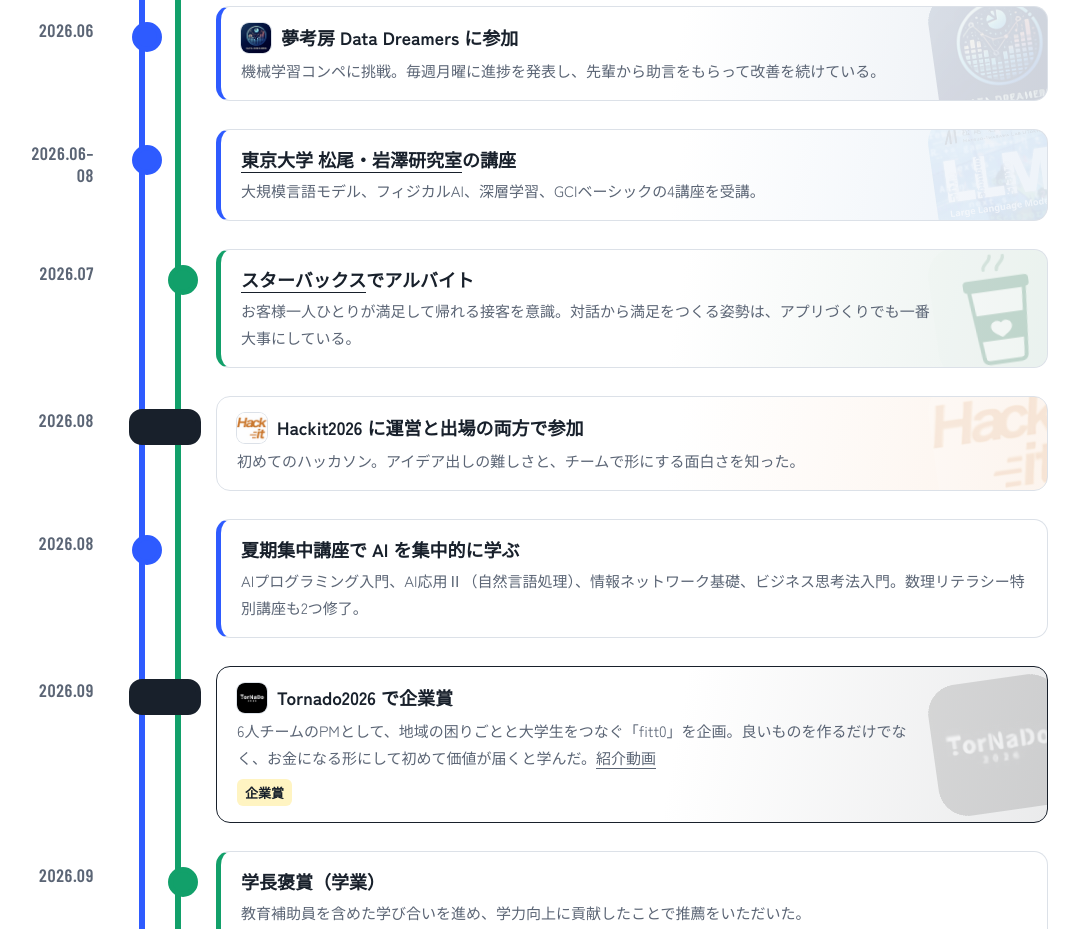
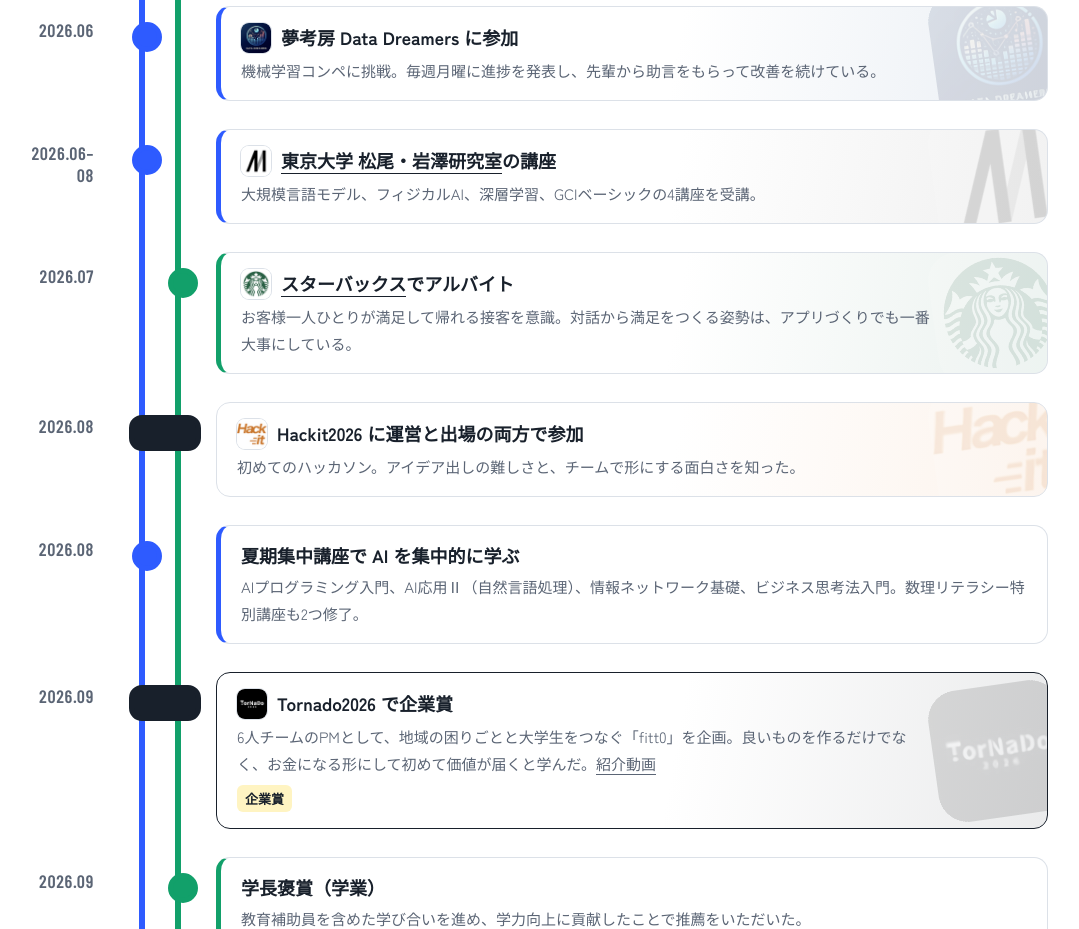
Before and after one commit to kotakota914/intro-site, a plain HTML site: page index.html in a window 1280 px wide. Shown: the part 4620-5549 px from the top of the page, without its empty margins (108-1187 px from the left). Drawn offline with nearby package versions, Linux system fonts and the light colour scheme.

Commit message:
スターバックスと松尾・岩澤研究室の駅を公式ロゴに差し替え
Co-Authored-By: Claude Opus 5.5 <noreply@anthropic.com>
Claude-Session: https://claude.ai/code/session_01Q8KcYkazFbKCwR22VqtSzh

```diff
--- a/index.html
+++ b/index.html
@@ -377,8 +377,8 @@
         <li class="stop hu"><div class="when">2026.05</div><div class="dot"></div><div class="card themed" style="--theme:#D7263D;--logo:url(assets/logo-gstation.png)"><h3><img src="assets/logo-gstation.png" alt=""><span><a class="ext" href="https://www.kanazawa-it.ac.jp/gstation/" target="_blank" rel="noopener">学生ステーション</a>の学生スタッフ</span></h3><p>学内インターンシップとして、学生からの質問対応や落とし物管理を担当。現場の声から、スタッフ用のシフト管理アプリづくりが始まった。</p></div></li>
         <li class="stop both"><div class="when">2026.07</div><div class="dot"></div><div class="card"><h3>プロジェクトデザイン入門で学長表彰</h3><p>6人チームで「文章を書く時間帯で内容は変わるか」を形態素解析で検証。最終発表会でチームが選ばれた。</p><span class="award">学長表彰</span></div></li>
         <li class="stop ai"><div class="when">2026.06</div><div class="dot"></div><div class="card themed" style="--theme:#1B4F8A;--logo:url(assets/logo-datadreamers.png)"><h3><img src="assets/logo-datadreamers.png" alt="">夢考房 Data Dreamers に参加</h3><p>機械学習コンペに挑戦。毎週月曜に進捗を発表し、先輩から助言をもらって改善を続けている。</p></div></li>
-        <li class="stop ai"><div class="when">2026.06–08</div><div class="dot"></div><div class="card themed" style="--theme:#2B6CB0;--logo:url(assets/badge-llm.png)"><h3><span><a class="ext" href="https://weblab.t.u-tokyo.ac.jp/lecture/course-list/" target="_blank" rel="noopener">東京大学 松尾・岩澤研究室</a>の講座</span></h3><p>大規模言語モデル、フィジカルAI、深層学習、GCIベーシックの4講座を受講。</p></div></li>
-        <li class="stop hu"><div class="when">2026.07</div><div class="dot"></div><div class="card themed" style="--theme:#1E6B4A;--logo:url(assets/illust-cafe.svg)"><h3><span><a class="ext" href="https://www.starbucks.co.jp/" target="_blank" rel="noopener">スターバックス</a>でアルバイト</span></h3><p>お客様一人ひとりが満足して帰れる接客を意識。対話から満足をつくる姿勢は、アプリづくりでも一番大事にしている。</p></div></li>
+        <li class="stop ai"><div class="when">2026.06–08</div><div class="dot"></div><div class="card themed" style="--theme:#555;--logo:url(assets/logo-matsuo.png)"><h3><img src="assets/logo-matsuo.png" alt=""><span><a class="ext" href="https://weblab.t.u-tokyo.ac.jp/lecture/course-list/" target="_blank" rel="noopener">東京大学 松尾・岩澤研究室</a>の講座</span></h3><p>大規模言語モデル、フィジカルAI、深層学習、GCIベーシックの4講座を受講。</p></div></li>
+        <li class="stop hu"><div class="when">2026.07</div><div class="dot"></div><div class="card themed" style="--theme:#1E6B4A;--logo:url(assets/logo-starbucks.png)"><h3><img src="assets/logo-starbucks.png" alt=""><span><a class="ext" href="https://www.starbucks.co.jp/" target="_blank" rel="noopener">スターバックス</a>でアルバイト</span></h3><p>お客様一人ひとりが満足して帰れる接客を意識。対話から満足をつくる姿勢は、アプリづくりでも一番大事にしている。</p></div></li>
         <li class="stop both"><div class="when">2026.08</div><div class="dot"></div><div class="card themed" style="--theme:#E07B2A;--logo:url(assets/logo-hackit.png)"><h3><img src="assets/logo-hackit.png" alt="">Hackit2026 に運営と出場の両方で参加</h3><p>初めてのハッカソン。アイデア出しの難しさと、チームで形にする面白さを知った。</p></div></li>
         <li class="stop ai"><div class="when">2026.08</div><div class="dot"></div><div class="card"><h3>夏期集中講座で AI を集中的に学ぶ</h3><p>AIプログラミング入門、AI応用Ⅱ（自然言語処理）、情報ネットワーク基礎、ビジネス思考法入門。数理リテラシー特別講座も2つ修了。</p></div></li>
         <li class="stop both big"><div class="when">2026.09</div><div class="dot"></div><div class="card themed" style="--theme:#18202B;--logo:url(assets/logo-tornado.png)"><h3><img src="assets/logo-tornado.png" alt="">Tornado2026 で企業賞</h3><p>6人チームのPMとして、地域の困りごとと大学生をつなぐ「fitt0」を企画。良いものを作るだけでなく、お金になる形にして初めて価値が届くと学んだ。<a class="ext" href="https://www.youtube.com/watch?v=nB_QOWTI4G8" target="_blank" rel="noopener">紹介動画</a></p><span class="award">企業賞</span></div></li>
```
Also changed, not shown: assets/illust-cafe.svg (deleted), assets/logo-matsuo.png (added), assets/logo-starbucks.png (added).
